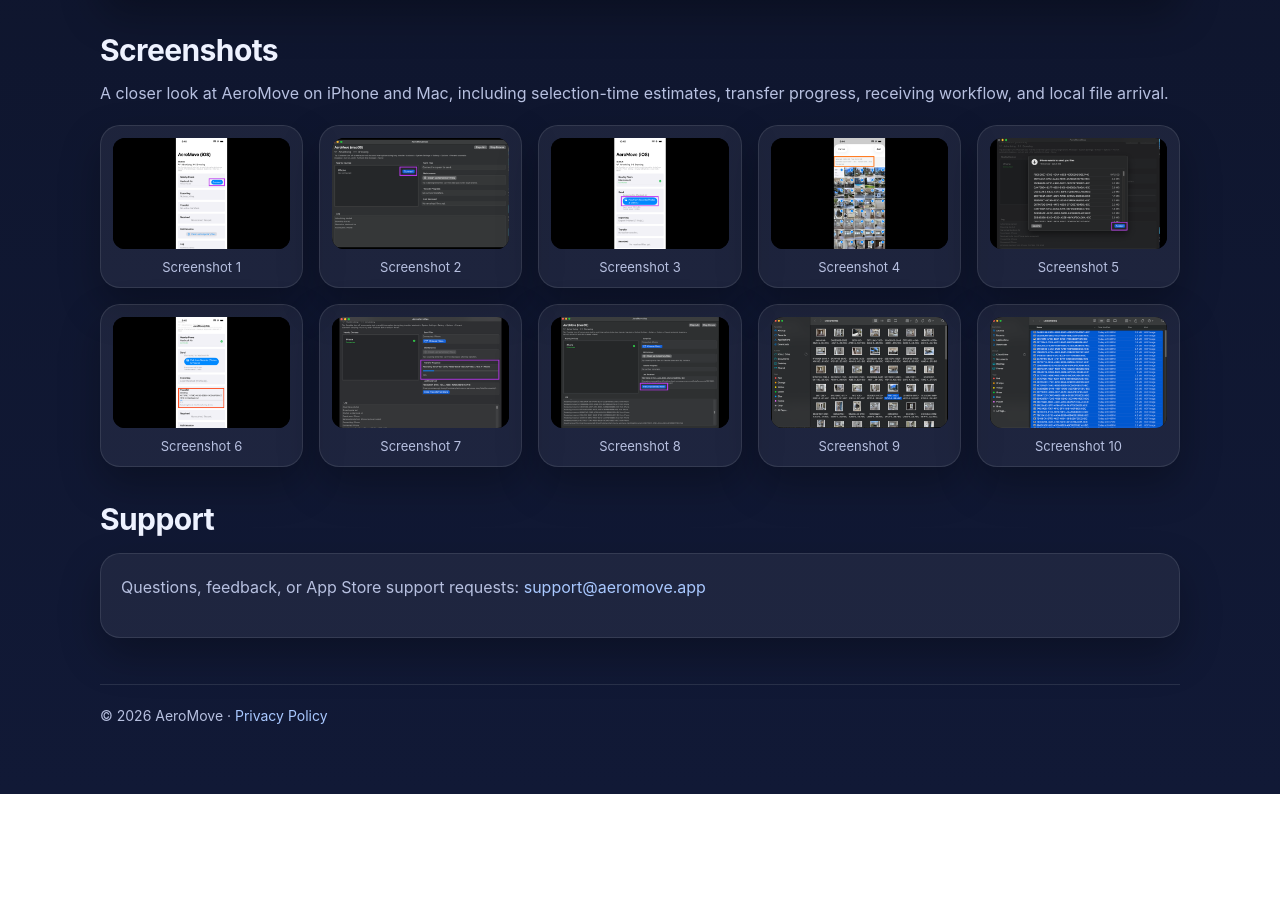
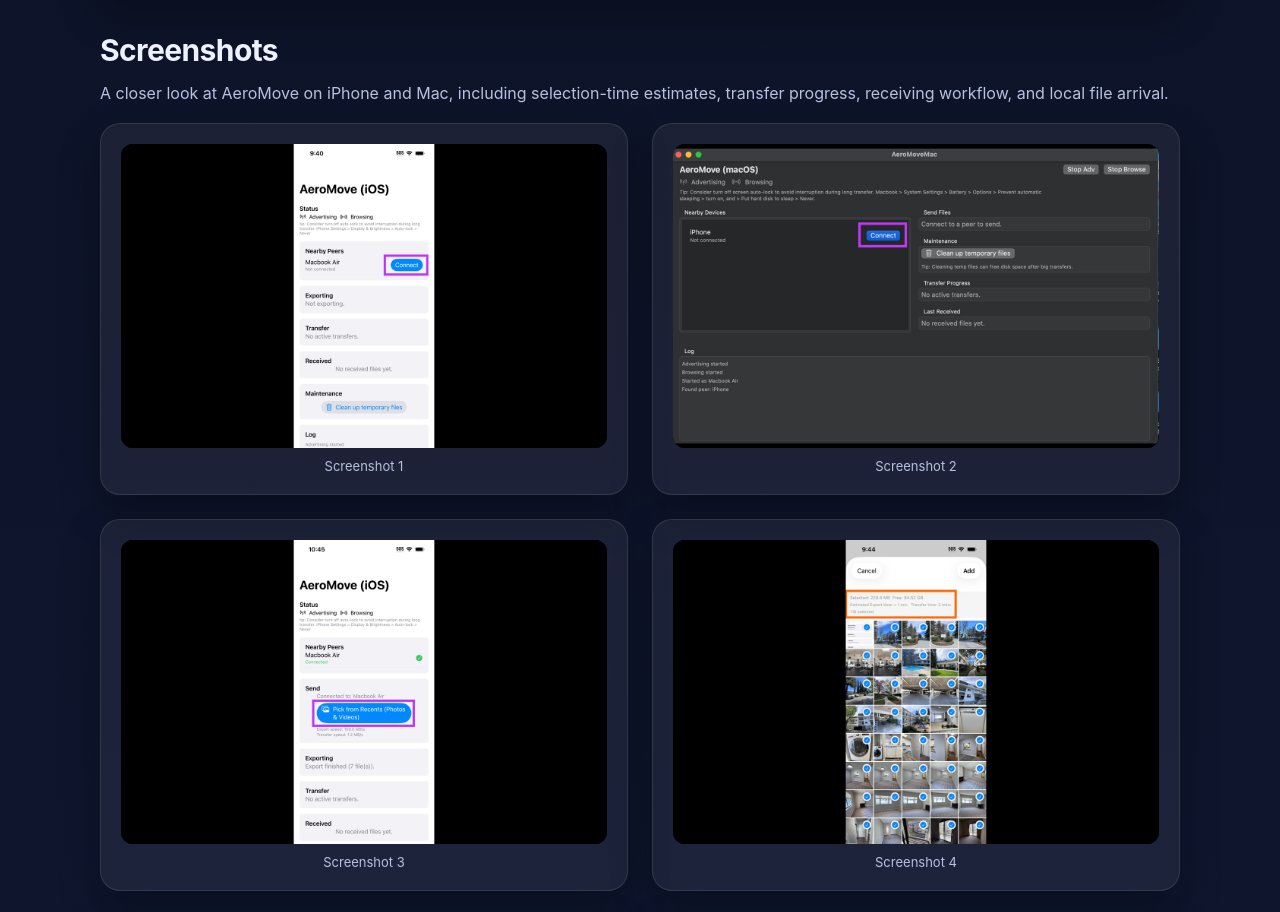
Before and after one commit to neurasdev/aeromove, a plain HTML site: page index.html in a window 1280 px wide. Shown: the part 1496-2408 px from the top of the page. Before the commit the page ends 2290 px from the top, so only its background shows below. Drawn offline with Linux system fonts and the light colour scheme.

Commit message:
Update index.html
make the 10 screenshots bigger

```diff
--- a/index.html
+++ b/index.html
@@ -57,8 +57,16 @@
     .card { padding: 18px; }
     .card h3 { margin: 0 0 8px; font-size: 18px; }
     .card p { margin: 0; color: var(--muted); line-height: 1.6; font-size: 15px; }
-    .gallery { display: grid; grid-template-columns: repeat(auto-fit, minmax(180px, 1fr)); gap: 16px; margin-top: 18px; }
-    .shot { padding: 12px; }
+
+    .gallery {
+    display: grid;
+    grid-template-columns: repeat(2, 1fr);
+    gap: 24px;
+    }
+    .shot {
+    padding: 20px;
+    }
+
     .shot img { width: 100%; height: auto; display: block; border-radius: 12px; background: black; }
     .shot-label { font-size: 13px; color: var(--muted); margin-top: 10px; text-align: center; }
     .support-box { padding: 20px; margin-top: 16px; }
@@ -157,7 +165,7 @@
       <div class="support-box">
         <p>
           Questions, feedback, or App Store support requests:
-          <a href="mailto:support@aeromove.app">support@aeromove.app</a>
+          <a href="mailto:neuras.dev@gmail.com">support@aeromove.app</a>
         </p>
       </div>
     </section>
```
